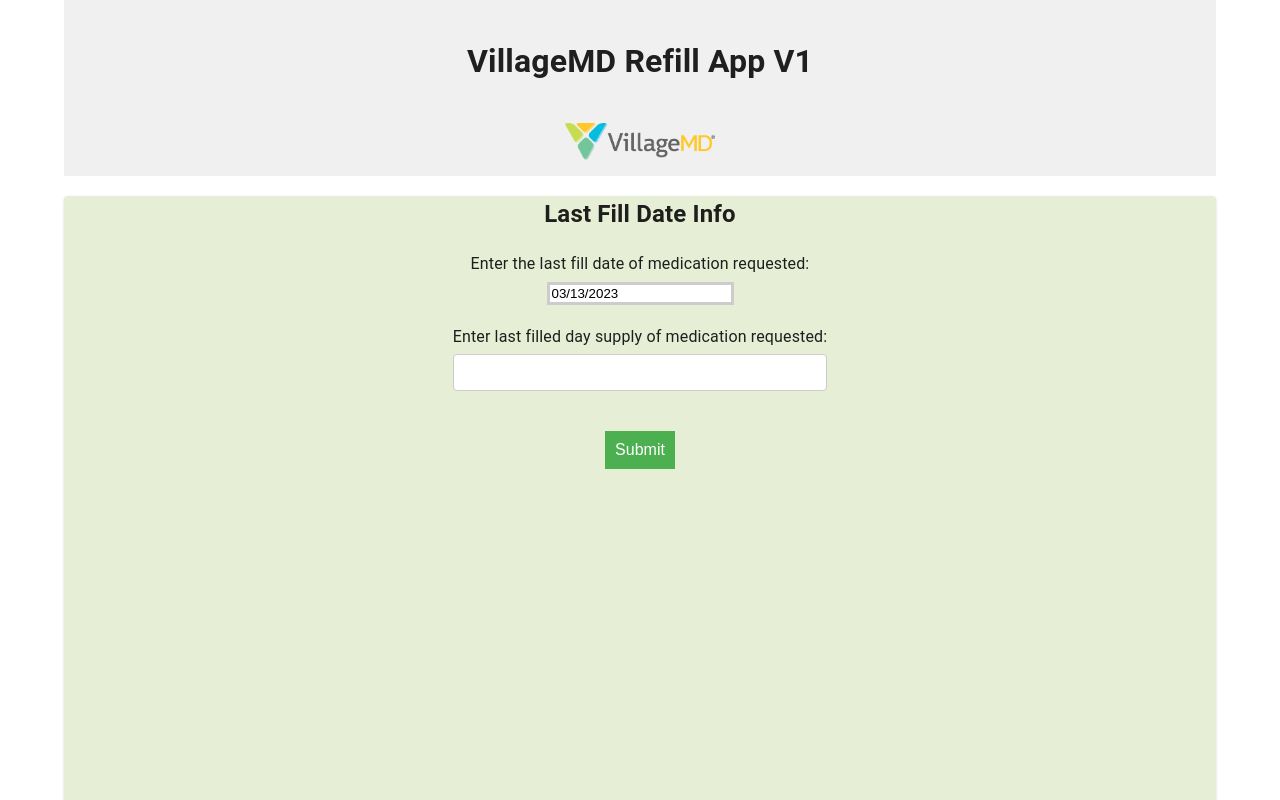
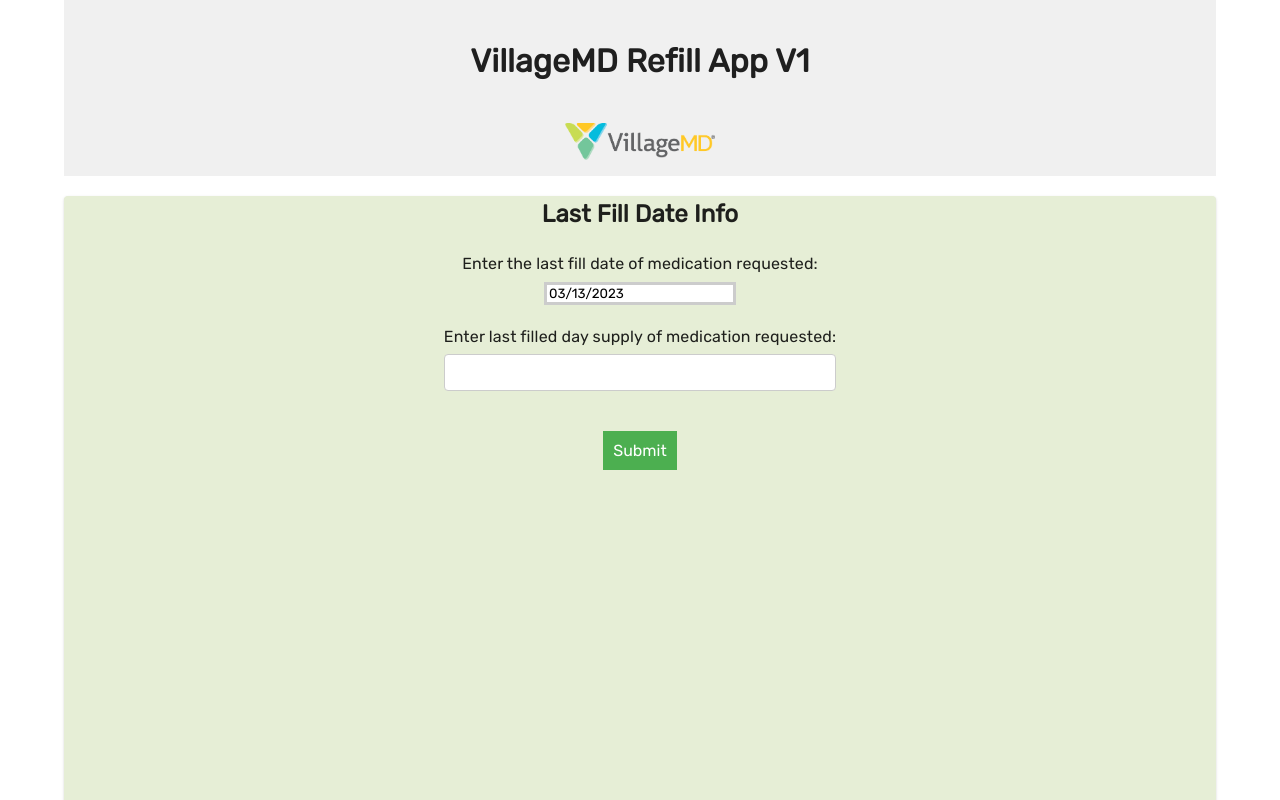
Before and after one commit to PJC2010/VillageRefillProtocolAppV1, a React (Create React App) app: page / in a window 1280 px wide. Shown: the top 800 px of the page. Built offline with nearby package versions, Linux system fonts and the light colour scheme.

Commit message:
changed font and added to stylesheet

```diff
--- a/public/index.html
+++ b/public/index.html
@@ -4,7 +4,7 @@
     <meta charset="utf-8" />
     <link rel="preconnect" href="https://fonts.googleapis.com">
 <link rel="preconnect" href="https://fonts.gstatic.com" crossorigin>
-<link href="https://fonts.googleapis.com/css2?family=Playfair+Display&display=swap" rel="stylesheet">
+<link href="https://fonts.googleapis.com/css2?family=Rubik&display=swap" rel="stylesheet">
     <link rel="icon" href="%PUBLIC_URL%/favicon.ico" />
     <meta name="viewport" content="width=device-width, initial-scale=1" />
     <meta name="theme-color" content="#000000" />
--- a/src/App.css
+++ b/src/App.css
@@ -1,9 +1,10 @@
 /* #73A580 vmd orange #04bcdd vmd blue #c8dc53 vmd yellow #c8dc53 vmd green */
 
-body {
-  font-family: 'Playfair Display'
+* {
+  font-family: 'Rubik', sans-serif;
+}
 
-}
+
 
 .header {
     display: flex;
```
